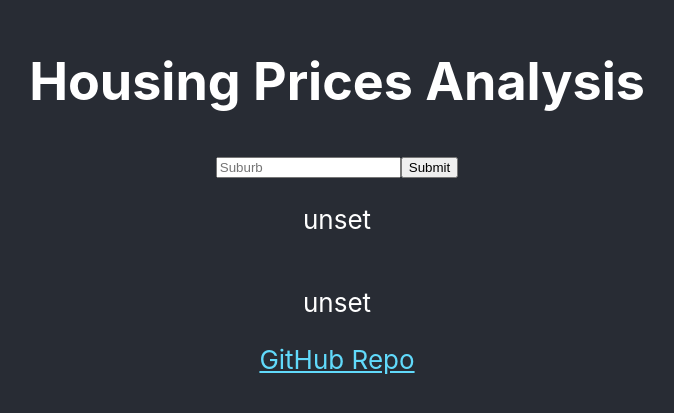
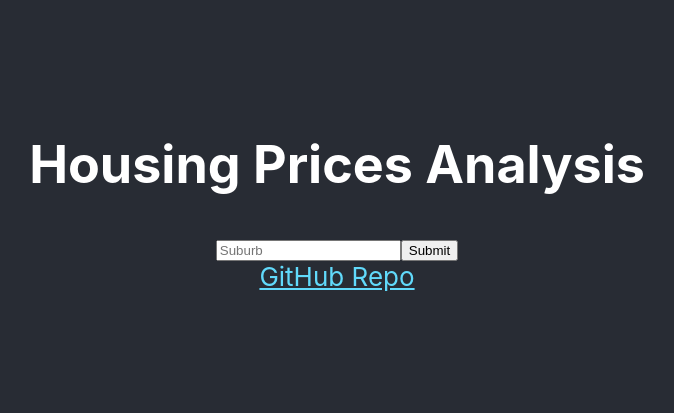
Before and after one commit to frankytham/housing-prices-analysis, a React (Create React App) app in the folder app/: page / in a window 1280 px wide. Shown: the part 205-618 px from the top of the page, without its empty margins (303-977 px from the left). Built offline with nearby package versions, Linux system fonts and the light colour scheme; no server answers.

Commit message:
Fix App.tsx and workflows yml file

```diff
--- a/app/src/App.tsx
+++ b/app/src/App.tsx
@@ -38,8 +38,6 @@ export default function App() {
             <button type="submit" className="App-button">Submit</button>
           </div>
         </form>
-        <p>{process.env.REACT_APP_FUNCTION_API_PARAM}</p>
-        <p>{process.env.REACT_APP_FUNCTION_API_KEY}</p>
         <a className="App-link" href="https://github.com/frankytham/housing-prices-analysis" target="_blank" rel="noopener noreferrer">GitHub Repo</a>
       </header>
     </div>
```
Also changed, not shown: 2 other files (tests, documents, lock files or other folders).
